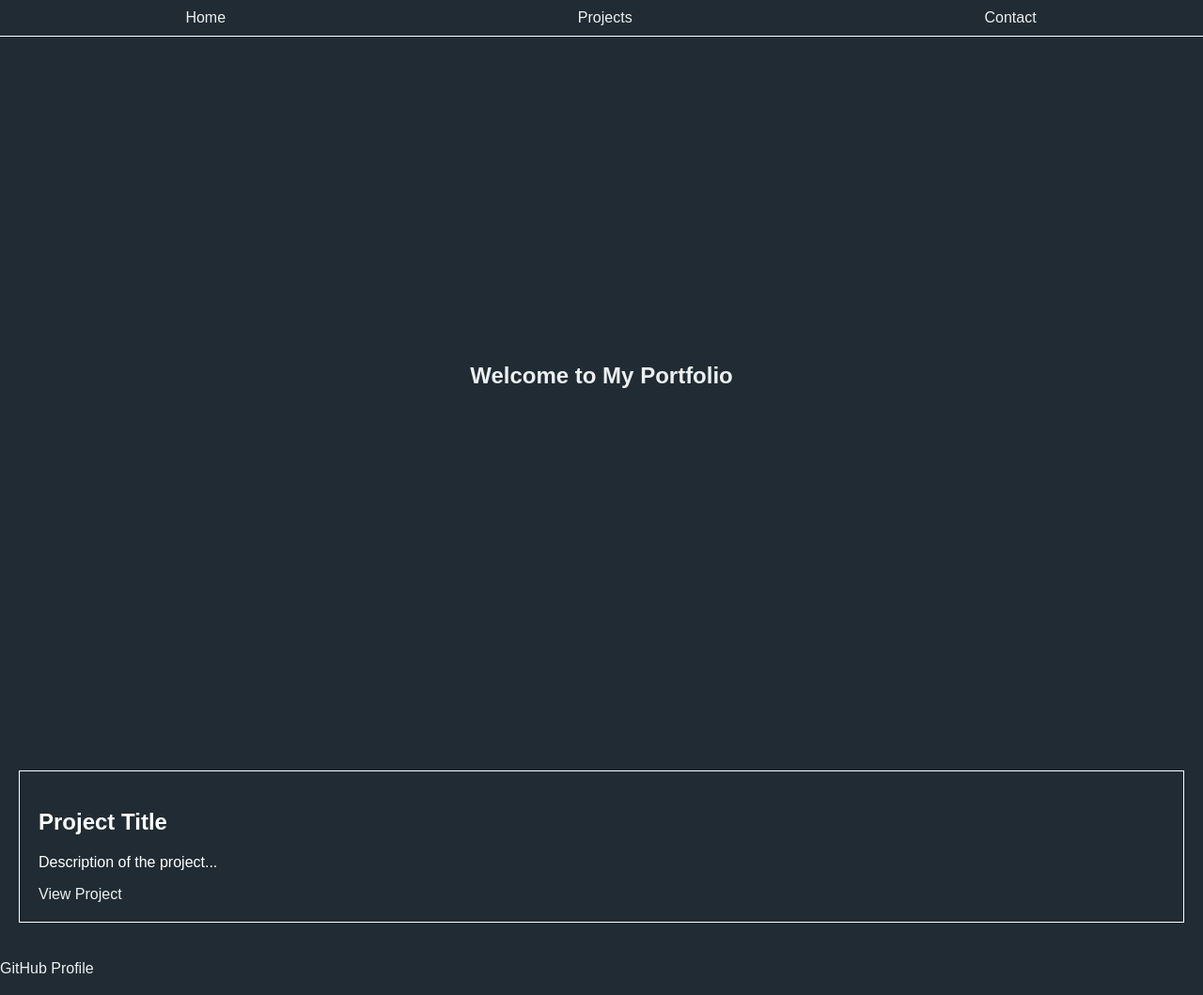
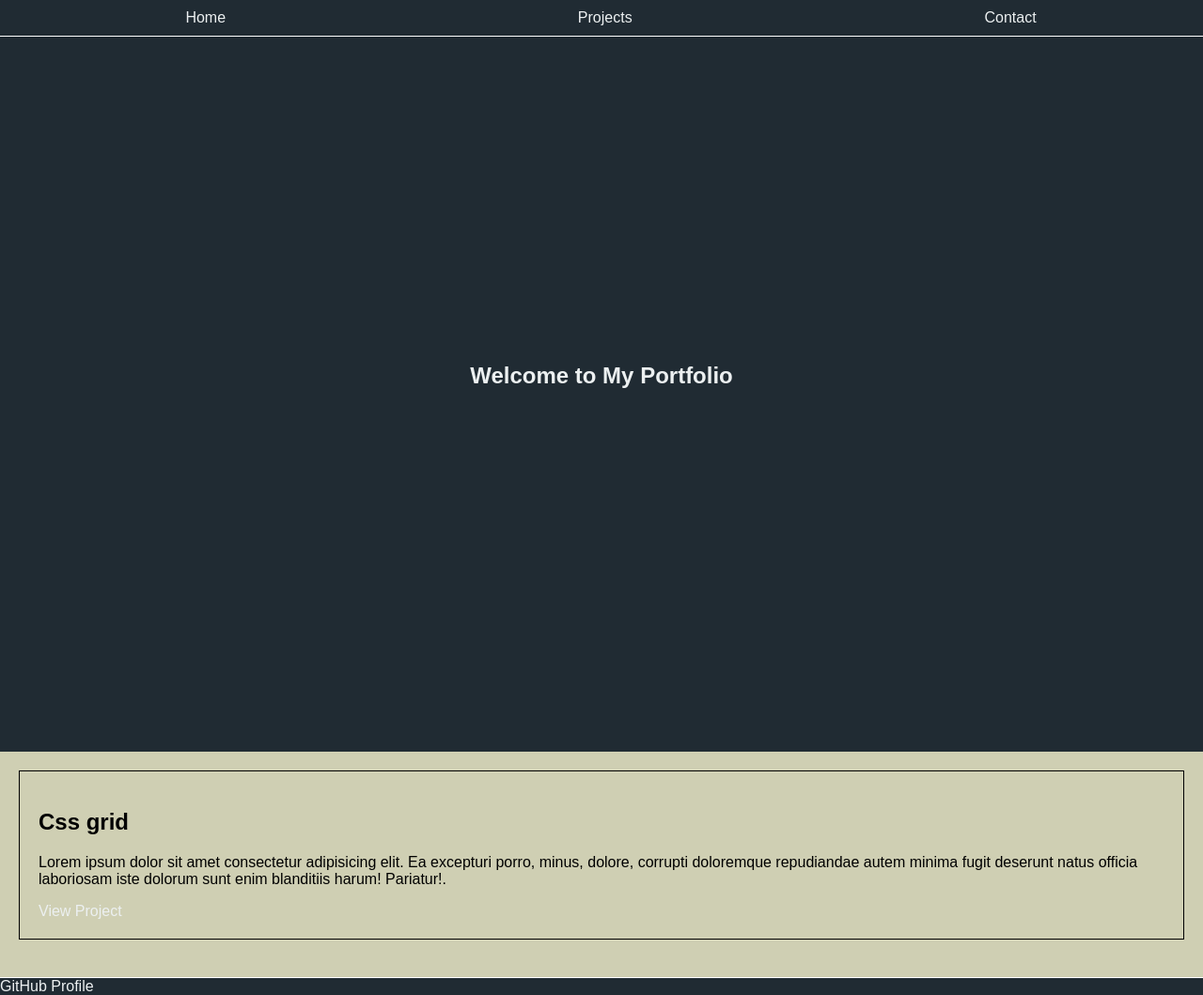
Before and after one commit to OlesKoshlatyi/fcc-responsive-web, a plain HTML site: page index.html in a window 1280 px wide. Shown: the whole page at 94% size. Drawn offline with Linux system fonts and the light colour scheme.

Commit message:
Change portfolio layout.

```diff
--- a/index.html
+++ b/index.html
@@ -7,11 +7,13 @@
     <link rel="stylesheet" href="styles.css" />
   </head>
   <body>
+    <header id="header">
       <nav id="navbar">
         <a href="#welcome-section">Home</a>
         <a href="#projects">Projects</a>
         <a href="#contact">Contact</a>
       </nav>
+    </header>
 
     <main>
       <section id="welcome-section">
@@ -20,9 +22,14 @@
 
       <section id="projects">
         <div class="project-tile">
-          <h2>Project Title</h2>
-          <p>Description of the project...</p>
-          <a href="project-link" target="_blank">View Project</a>
+          <h2>Css grid</h2>
+          <p>
+            Lorem ipsum dolor sit amet consectetur adipisicing elit. Ea
+            excepturi porro, minus, dolore, corrupti doloremque repudiandae
+            autem minima fugit deserunt natus officia laboriosam iste dolorum
+            sunt enim blanditiis harum! Pariatur!.
+          </p>
+          <a href="./css-grid/index.html" target="_blank">View Project</a>
         </div>
       </section>
 
@@ -34,9 +41,8 @@
     <footer>
       <a
         id="profile-link"
-        href="https://github.com/oles.koshlatyi"
+        href="https://github.com/OlesKoshlatyi"
         target="_blank">
-      <a>
         GitHub Profile
       </a>
     </footer>
--- a/styles.css
+++ b/styles.css
@@ -1,13 +1,11 @@
 body {
   margin: 0;
   font-family: Arial, sans-serif;
-  color: white;
   background-color: #202b33;
 }
 
 #welcome-section {
   height: 100vh;
-  /* background-color: #202b33; */
   color: #ecf0f1;
   display: flex;
   justify-content: center;
@@ -16,21 +14,21 @@ body {
 
 #projects {
   padding: 20px;
+  background-color: rgb(207, 207, 179);
 }
 
 .project-tile {
-  border: 1px solid white;
+  border: 1px solid black;
   padding: 20px;
   margin-bottom: 20px;
 }
 
 #navbar {
   position: fixed;
+  border-bottom: white 1px solid;
   top: 0;
   left: 0;
   width: 100%;
-  /* background-color: #202b33; */
-  border-bottom: white 1px solid;
   padding: 10px;
   display: flex;
   justify-content: space-around;
@@ -48,3 +46,7 @@ a {
     flex-direction: column;
   }
 }
+
+footer {
+  border-top: 1px solid white;
+}
```
Lines whose indentation alone changed are shown as unchanged.
